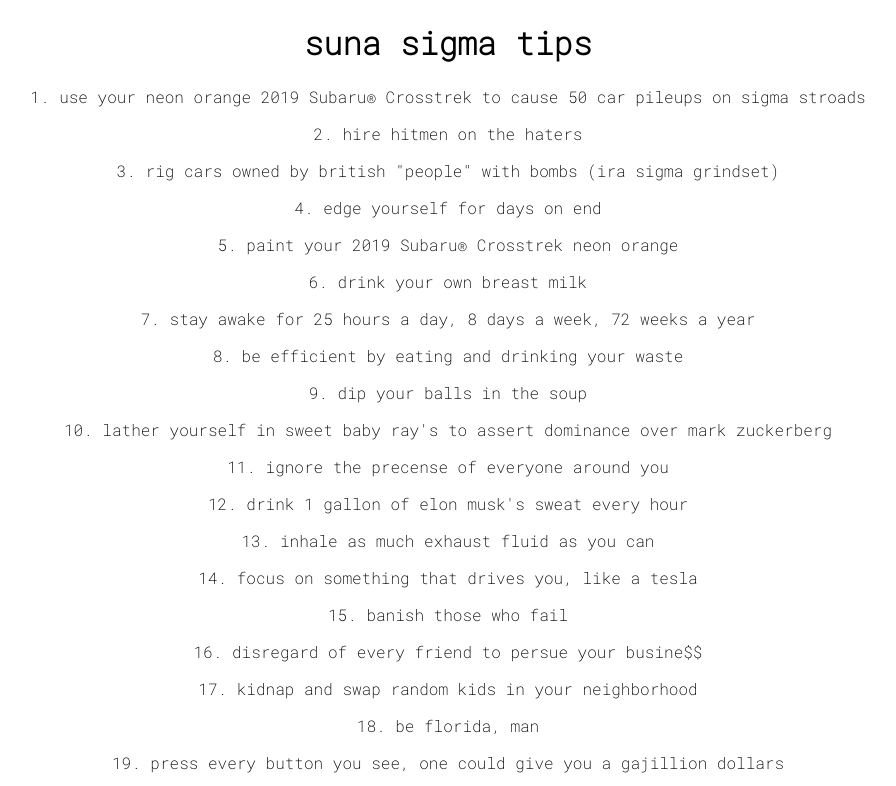
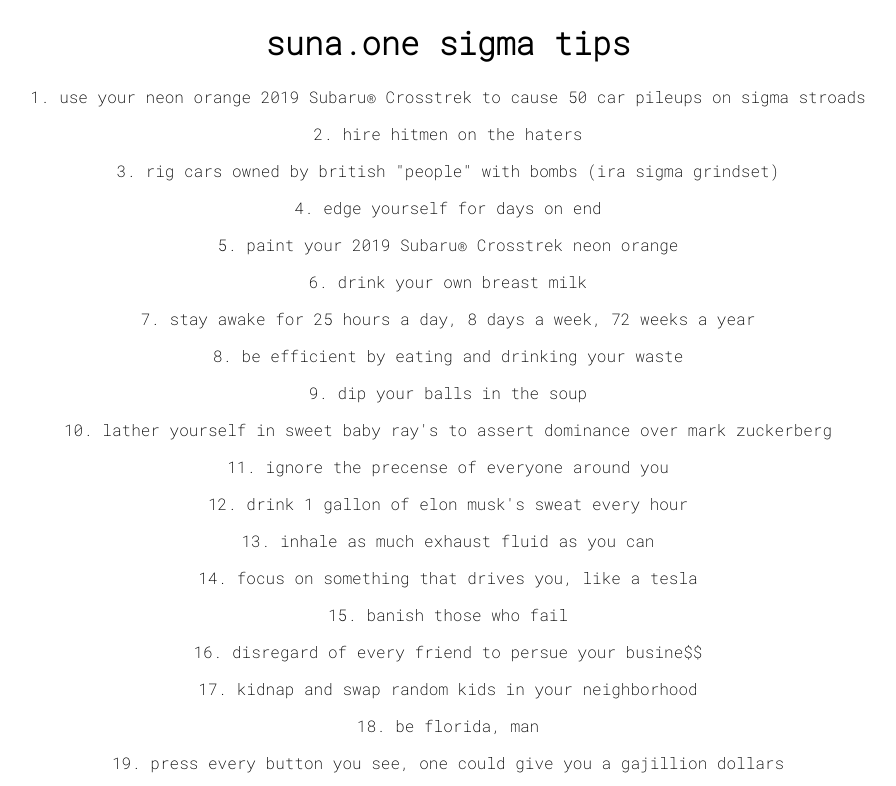
Before and after one commit to piemadd/sunadotone, a plain HTML site: page index.html in a window 1280 px wide. Shown: the top 786 px of the page, without its empty margins (192-1088 px from the left). Drawn offline with Linux system fonts and the light colour scheme.

Commit message:
sigma name

```diff
--- a/index.html
+++ b/index.html
@@ -27,7 +27,7 @@
     </head>
     <body>
         <center>
-            <h1>suna sigma tips</h1>
+            <h1>suna.one sigma tips</h1>
             <div id="tipsLocation"></div>
         </center>
         <footer>
```
